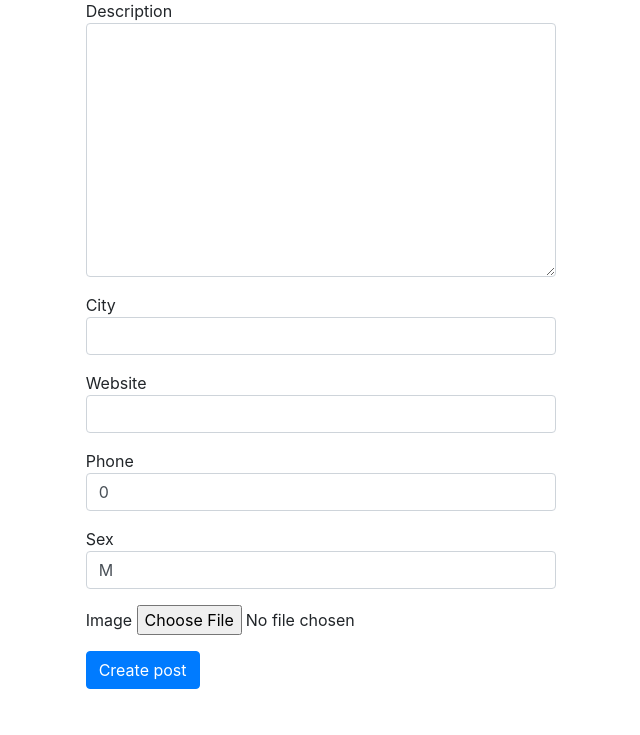
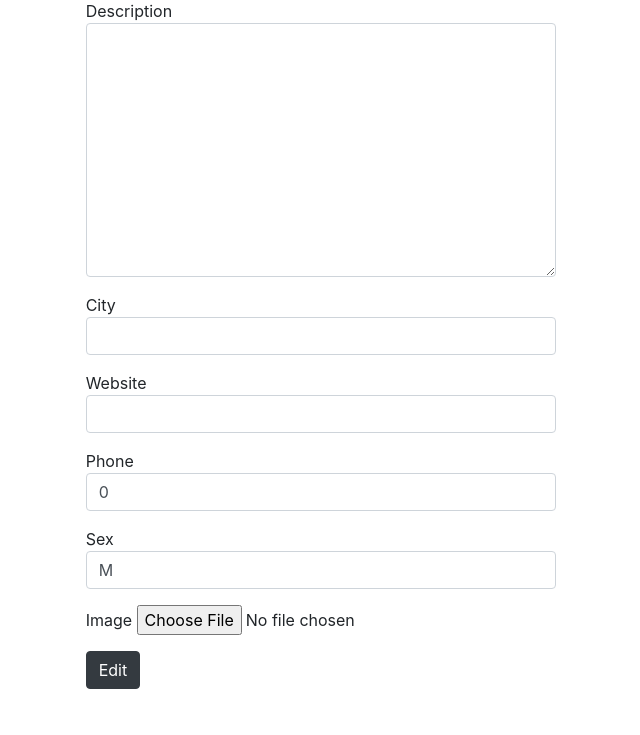
Before and after one commit to shiryaev1/Social-Network_REST-API, a Django app: page /edit/profile/1/ in a window 1280 px wide. Shown: the part 65-800 px from the top of the page, without its empty margins (166-806 px from the left). Run offline with Django 3.2, Linux system fonts and the light colour scheme; data comes from the database, SQL or seed files in the repository; both versions use the stored data as it was after the commit; some libraries are stand-ins or nearby versions.

Commit message:
added edit profile and opportunity to add a photo to profile and post

```diff
--- a/chat/views.py
+++ b/chat/views.py
@@ -1,6 +1,7 @@
 from django.shortcuts import render
 
 from .models import Message
+from landing.models import Friend
 
 
 def index(request):
@@ -8,10 +9,9 @@ def index(request):
 
 
 def room(request, room_name):
-    myself = request.user
     chat_messages = Message.objects.filter(group_name=room_name).order_by("created")[:100]
     return render(request, 'chat/room.html', {
         'chat_messages': chat_messages,
         'room_name': room_name,
-        'myself': myself
+
     })
--- a/my_profile/views.py
+++ b/my_profile/views.py
@@ -18,7 +18,7 @@ class PostCreate(View):
         bount_form = PostForm(request.POST, request.FILES)
         if bount_form.is_valid():
             if 'image' in request.FILES:
-                bount_form.photo = request.FILES['image']
+                bount_form.image = request.FILES['image']
             bount_form.save(request.user)
             return redirect('accounts:view_profile')
         else:
@@ -39,15 +39,20 @@ class PostUpdate(View):
 
     def post(self,request,slug):
         post = Post.objects.get(slug__iexact=slug)
-        bount_form = PostForm(request.POST,instance=post)
+        bount_form = PostForm(request.POST, request.FILES, instance=post)
         if bount_form.is_valid():
+            if 'image' in request.FILES:
+                bount_form.image = request.FILES['image']
             new_post = bount_form.save(request.user)
             return redirect('accounts:view_profile')
+        else:
+            print(bount_form.errors)
         context = {
             'form': bount_form,
             'post': post
         }
         return render(request,'my_profile/post_update.html', context)
+
 
 
 class PostDelete(View):
@@ -63,7 +68,7 @@ class PostDelete(View):
 
 
 def posts_list(request):
-    posts = Post.objects.all()
+    posts = Post.objects.all().order_by('-created')
     context = {
         'posts': posts,
         'username': auth.get_user(request).username
@@ -160,12 +165,17 @@ class EditProfileInformation(View):
 
     def post(self,request, pk):
         profile = UserProfile.objects.get(pk=pk)
-        edit_bount_form = EditProfileInformationForm(request.POST or None, instance=profile)
+        edit_bount_form = EditProfileInformationForm(request.POST or None,
+                                                     request.FILES, instance=profile)
         if edit_bount_form.is_valid():
-            new_form = edit_bount_form.save(request.user)
+            if 'image' in request.FILES:
+                edit_bount_form.image = request.FILES['image']
+            edit_bount_form.save(request.user)
             return redirect('accounts:view_profile')
+        else:
+            print(edit_bount_form.errors)
         context = {'form': edit_bount_form}
-        return render(request, 'accounts/edit_profile.html', context)
+        return render(request, 'accounts/update_edit_profile.html', context)
 
 
 def add_like(request):
--- a/templates/accounts/friends.html
+++ b/templates/accounts/friends.html
@@ -137,7 +137,7 @@
                                         </div>
                                     {% endif %}
                                     <div class="message">
-                                        <a href="" class="btn btn-dark">Send message</a>
+                                        <a href="{% url 'chat' %}" class="btn btn-dark">Send message</a>
                                     </div>
 
                                 </div>
--- a/templates/accounts/profile2.html
+++ b/templates/accounts/profile2.html
@@ -22,7 +22,7 @@
                             {% endif %}
 
                             <div class="col-md-12 col-sm-12 col-xs-12 user-detail-section1 text-center">
-                                <a href="{% url 'profile_update_url' pk=user.pk %}" class="btn btn-dark btn-block">Edit profile</a>
+                                <a href="{% url 'edit_profile_url' pk=user.pk %}" class="btn btn-dark btn-block">Edit profile</a>
                                 <button class="btn btn-dark btn-block">Descargar Curriculum</button>
                             </div>
                             <div class="row user-detail-row">
--- a/templates/accounts/update_edit_profile.html
+++ b/templates/accounts/update_edit_profile.html
@@ -2,7 +2,7 @@
 {% load static %}
 
 {% block content %}
-    <form action="{% url 'profile_update_url'  pk=user.pk %}" method="post">
+    <form action="{% url 'edit_profile_url'  pk=user.pk %}" method="post" enctype="multipart/form-data">
         {% csrf_token %}
         {% for field in form %}
             <div class="form-group">
@@ -15,13 +15,6 @@
                 {{ field }}
             </div>
         {% endfor %}
-        <button type="submit" class="btn btn-primary">Create post</button>
+        <button type="submit" class="btn btn-dark">Edit</button>
     </form>
 {% endblock %}
-
-
-     <script src="https://code.jquery.com/jquery-3.3.1.slim.min.js" integrity="sha384-q8i/X+965DzO0rT7abK41JStQIAqVgRVzpbzo5smXKp4YfRvH+8abtTE1Pi6jizo" crossorigin="anonymous"></script>
-    <script src="https://cdnjs.cloudflare.com/ajax/libs/popper.js/1.14.6/umd/popper.min.js" integrity="sha384-wHAiFfRlMFy6i5SRaxvfOCifBUQy1xHdJ/yoi7FRNXMRBu5WHdZYu1hA6ZOblgut" crossorigin="anonymous"></script>
-    <script src="https://stackpath.bootstrapcdn.com/bootstrap/4.2.1/js/bootstrap.min.js" integrity="sha384-B0UglyR+jN6CkvvICOB2joaf5I4l3gm9GU6Hc1og6Ls7i6U/mkkaduKaBhlAXv9k" crossorigin="anonymous"></script>
-  </body>
-</html>
--- a/templates/my_profile/post_create.html
+++ b/templates/my_profile/post_create.html
@@ -15,6 +15,6 @@
                 {{ field }}
             </div>
         {% endfor %}
-        <button type="submit" class="btn btn-primary">Create post</button>
+        <button type="submit" class="btn btn-dark">Create post</button>
     </form>
 {% endblock %}
--- a/templates/my_profile/post_update.html
+++ b/templates/my_profile/post_update.html
@@ -15,6 +15,6 @@
                 {{ field }}
             </div>
         {% endfor %}
-        <button type="submit" class="btn btn-primary">Update post</button>
+        <button type="submit" class="btn btn-dark">Update post</button>
     </form>
 {% endblock %}
```
Also changed, not shown: db.sqlite3, static/media/post_images/0U9TO7mgDSo.jpg (added), static/media/post_images/152346n.jpg (added), static/media/post_images/152346n_yYgQEjI.jpg (added), static/media/post_images/375bf1e3be111c4f77ccd54d749bbe81.jpeg (added), static/media/post_images/Dmj2_HZWwAE6Quv_D4ggE6B.jpg (added), static/media/post_images/apple-iphone_8_red-image_01.jpg (added), static/media/post_images/apple-iphone_8_red-image_01_jl9k7xE.jpg (added), static/media/post_images/apple-macbook-gold-image_01.jpg (added), static/media/post_images/course0.jpg (added), static/media/profile_image/Dmj2_HZWwAE6Quv.jpg (added), static/media/profile_image/apple-imac-imac_27_5k-image_01.jpg (added).
